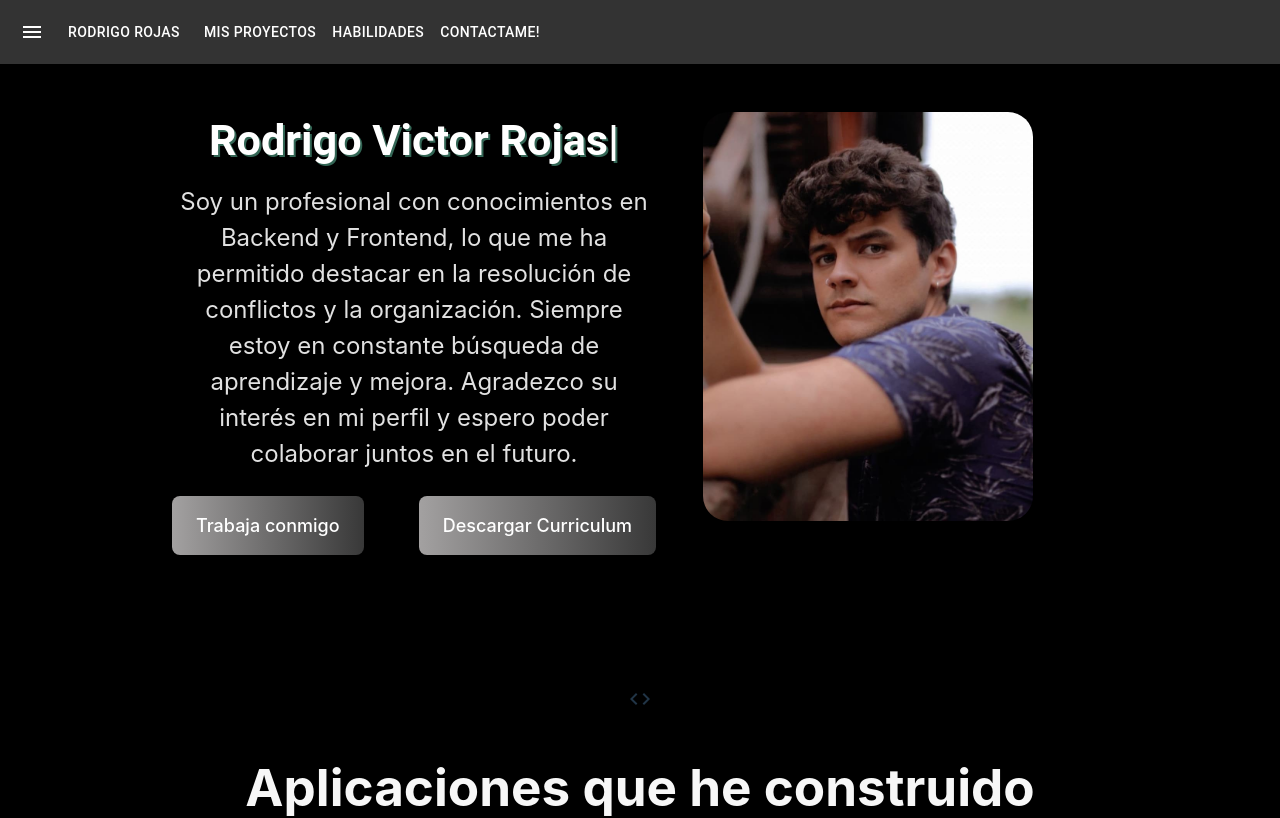
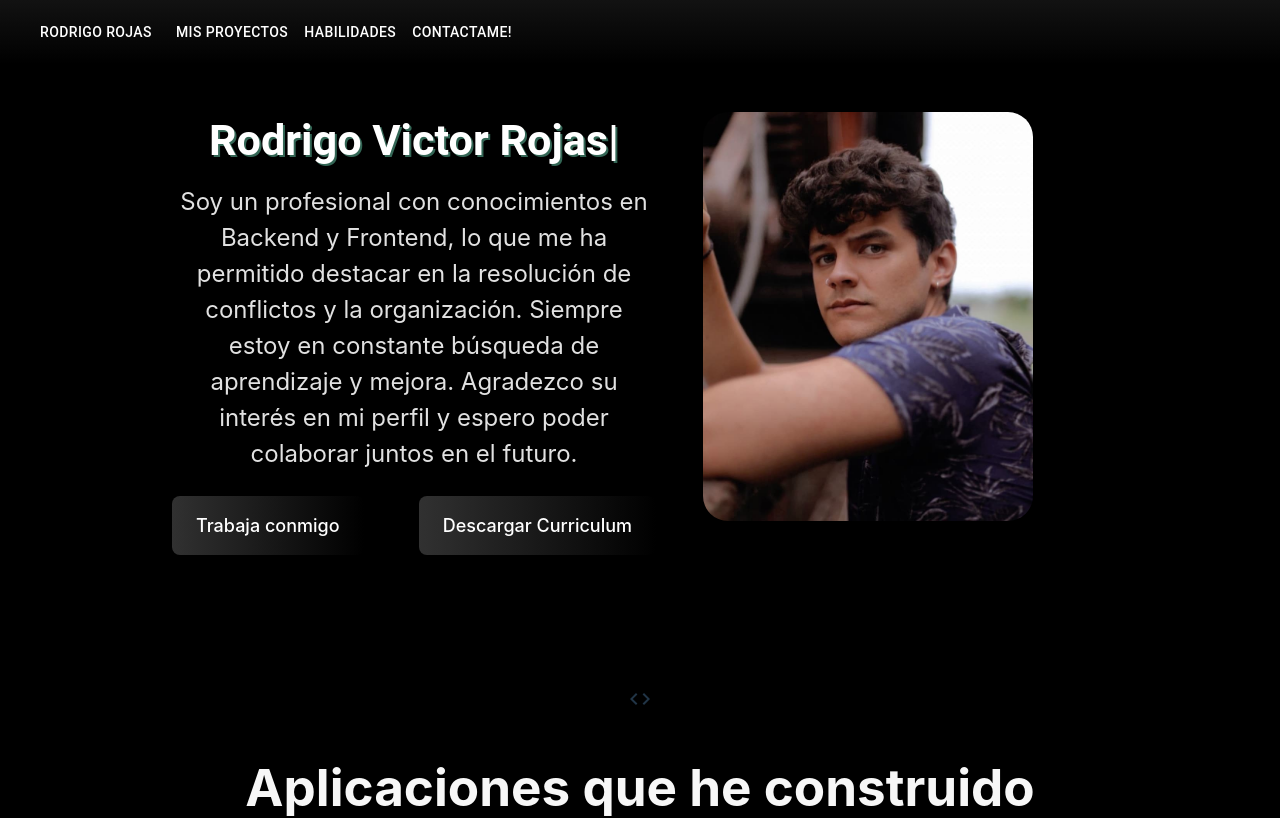
Before and after one commit to rojassrodrigo/Portfolio-vite, a React (Vite) app: page / in a window 1280 px wide. Shown: the top 818 px of the page. Built offline with nearby package versions, Linux system fonts and the light colour scheme.

Commit message:
38 commit

```diff
--- a/src/componentes/Navbar.jsx
+++ b/src/componentes/Navbar.jsx
@@ -2,7 +2,6 @@ import React, { useState } from "react";
 import {
   AppBar,
   Toolbar,
-  Typography,
   Button,
   IconButton,
   Drawer,
@@ -11,6 +10,7 @@ import {
   ListItemText,
 } from "@mui/material";
 import MenuIcon from "@mui/icons-material/Menu";
+import CloseIcon from '@mui/icons-material/Close';
 
 export default function Navbar() {
   const [openDrawer, setOpenDrawer] = useState(false);
@@ -34,13 +34,19 @@ export default function Navbar() {
   ];
 
   return (
-    <AppBar position="fixed" sx={{ backgroundColor: "#333333" }}>
+    <AppBar position="fixed"   sx={{
+      background:
+        "linear-gradient(to bottom, #121212, #000000)",
+      transition: "background-color 0.3s ease-in-out",
+      boxShadow: "horizontal-offset",
+    }}>
       <Toolbar>
         <IconButton
           edge="start"
           color="inherit"
           aria-label="menu"
           onClick={toggleDrawer(true)}
+          sx={{ display: { xs: "block", sm: "none" } }}
         >
           <MenuIcon />
         </IconButton>
@@ -48,7 +54,6 @@ export default function Navbar() {
           Rodrigo Rojas
         </Button>
         <Drawer anchor="top" open={openDrawer} onClose={toggleDrawer(false)} sx={{ display: { xs: 'block', sm: 'none' } }}>
-
           <List sx={{ width: "200px" }}>
             {menuItems.map((item) => (
               <ListItem key={item.text} button onClick={toggleDrawer(false)} component="a" href={item.href}>
@@ -56,7 +61,14 @@ export default function Navbar() {
               </ListItem>
             ))}
           </List>
+          <IconButton
+            onClick={toggleDrawer(false)}
+            sx={{ position: 'absolute', top: 0, right: 0, color: 'tomato' }}
+          >
+            <CloseIcon />
+          </IconButton>
         </Drawer>
+
         <Button color="inherit" href="#projects" sx={{ display: { xs: "none", sm: "block" } }}>
           Mis Proyectos
         </Button>
--- a/src/componentes/Testimonials.jsx
+++ b/src/componentes/Testimonials.jsx
@@ -61,7 +61,7 @@ export default function InfoContact() {
           </Grid>
         </Grid>
         <Box sx={{ mt: 2 }}>
-          <Typography variant="subtitle1">Síguenos en:</Typography>
+          <Typography variant="subtitle1">Sígueme en:</Typography>
           <Box sx={{ display: "flex", alignItems: "center" }}>
             <Box sx={{ mr: 1 }}>
               <a target="_blanck" href={contactInfo.social.github}>
--- a/src/componentes/Timeline.jsx
+++ b/src/componentes/Timeline.jsx
@@ -101,7 +101,7 @@ const Timeline = () => {
           <img src={scrum} alt="icono del evento 3" />
         </div>
         <div className={css.content}>
-          <h3>Scrum Master</h3>
+          <h3>Scrum</h3>
           <p>Desde 2022 - a la Actualidad</p>
         </div>
       </div>
--- a/src/css/About.module.css
+++ b/src/css/About.module.css
@@ -97,7 +97,7 @@ h1 {
 
 .button {
   color: #fff;
-  background-image: linear-gradient(to right, #a3a1a1, #525252af);
+  background-image: linear-gradient(to right, #313131, #000000d3);
   padding: 16px 24px;
   border-radius: 8px;
   font-size: 18px;
@@ -112,7 +112,7 @@ h1 {
 .button::before {
   content: "";
   position: absolute;
-  background-color: rgba(255, 255, 255, 0.2);
+  background-color: rgba(66, 66, 66, 0.2);
   top: -50%;
   left: -50%;
   width: 200%;
--- a/src/css/Testimonials.module.css
+++ b/src/css/Testimonials.module.css
@@ -2,8 +2,8 @@
   display: flex;
   flex-direction: column;
   align-items: center;
-  background-color: #dfdfdfa1;
-  box-shadow: 0px 0px 15px rgba(182, 182, 182, 0.493);
+  background-color: #ccc6c6bb;
+  box-shadow: 0px 0px 15px rgba(0, 0, 0, 0.753);
   border-radius: 1px;
   padding: 15px;
   max-width: 100%;
@@ -62,7 +62,7 @@
 
 .testimonialText {
   font-size: 16px;
-  color: #666666;
+  color: #292828;
   text-align: center;
   margin-bottom: 16px;
 }
```
